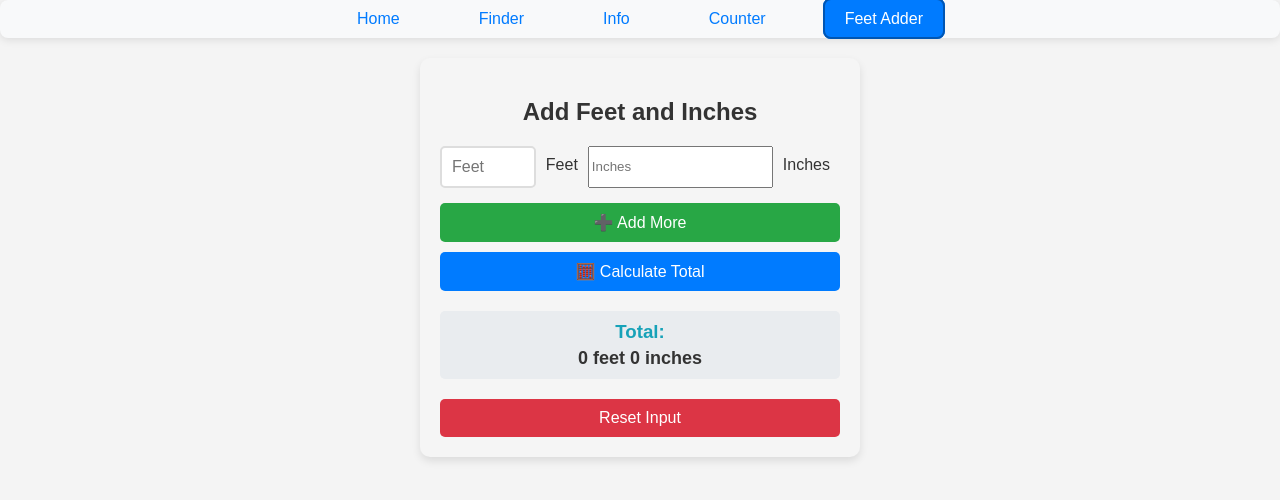
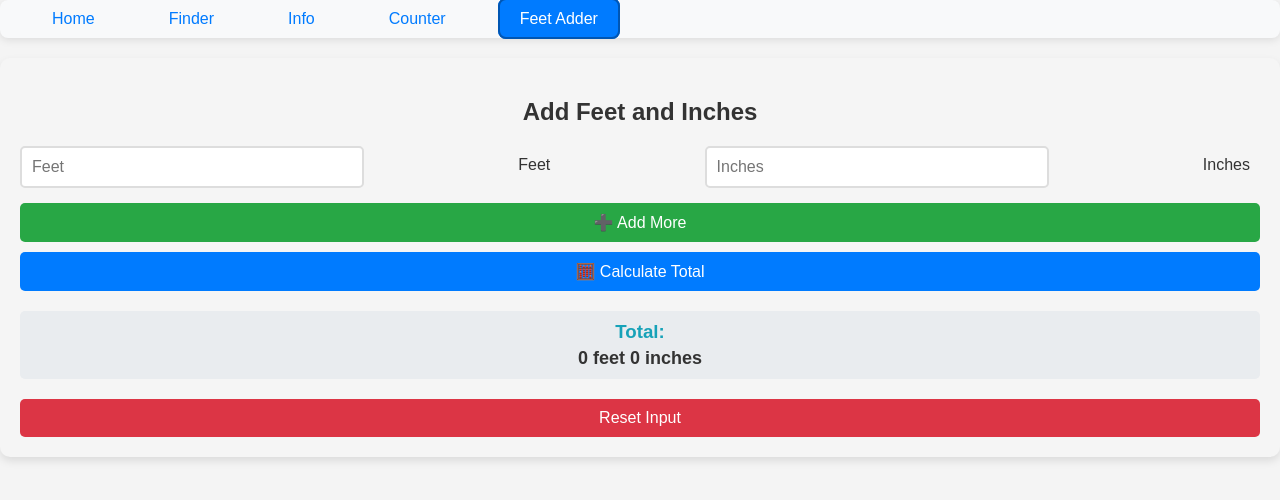
Before and after one commit to karthik039/ayam-app, a React (Vite) app: page /ayam-app/feet-adder in a window 1280 px wide. Shown: the top 500 px of the page. Built offline with nearby package versions, Linux system fonts and the light colour scheme.

Commit message:
styles fix

```diff
--- a/src/components/FeetInchesAdder.jsx
+++ b/src/components/FeetInchesAdder.jsx
@@ -56,8 +56,8 @@ const FeetInchesAdder = () => {
             name="inches"
             placeholder="Inches"
             value={input.inches}
+            style={styles.input}
             onChange={(e) => handleInputChange(index, e)}
-
           /><label style={styles.label}>Inches</label>
         </div>
       ))}
@@ -79,7 +79,7 @@ const FeetInchesAdder = () => {
 const styles = {
   container: {
     padding: '20px',
-    maxWidth: '400px',
+    // maxWidth: '400px',
     margin: '20px auto',
     backgroundColor: '#f5f5f5',
     borderRadius: '10px',
@@ -97,7 +97,7 @@ const styles = {
     marginBottom: '15px',
   },
   input: {
-    width: '48%',
+    width: '25vw',
     padding: '10px',
     fontSize: '16px',
     borderRadius: '5px',
--- a/src/components/Navbar.jsx
+++ b/src/components/Navbar.jsx
@@ -10,11 +10,13 @@ const NavBar = () => {
       padding: '10px 20px',
       borderRadius: '8px',
       boxShadow: '0 2px 8px rgba(0, 0, 0, 0.1)',
+      display: 'flex'
     },
     navList: {
       listStyle: 'none',
       display: 'flex',
-      gap: '15px',
+      gap: '10px',
+      flexWrap:'wrap',
       padding: '0',
       margin: '0',
       justifyContent: 'center',
@@ -22,7 +24,6 @@ const NavBar = () => {
     },
     navItem: {
       fontSize: '16px',
-      fontWeight: '500',
     },
     navLink: (isActive) => ({
       color: isActive ? '#fff' : '#007bff',  // White for active link, blue for others
```
